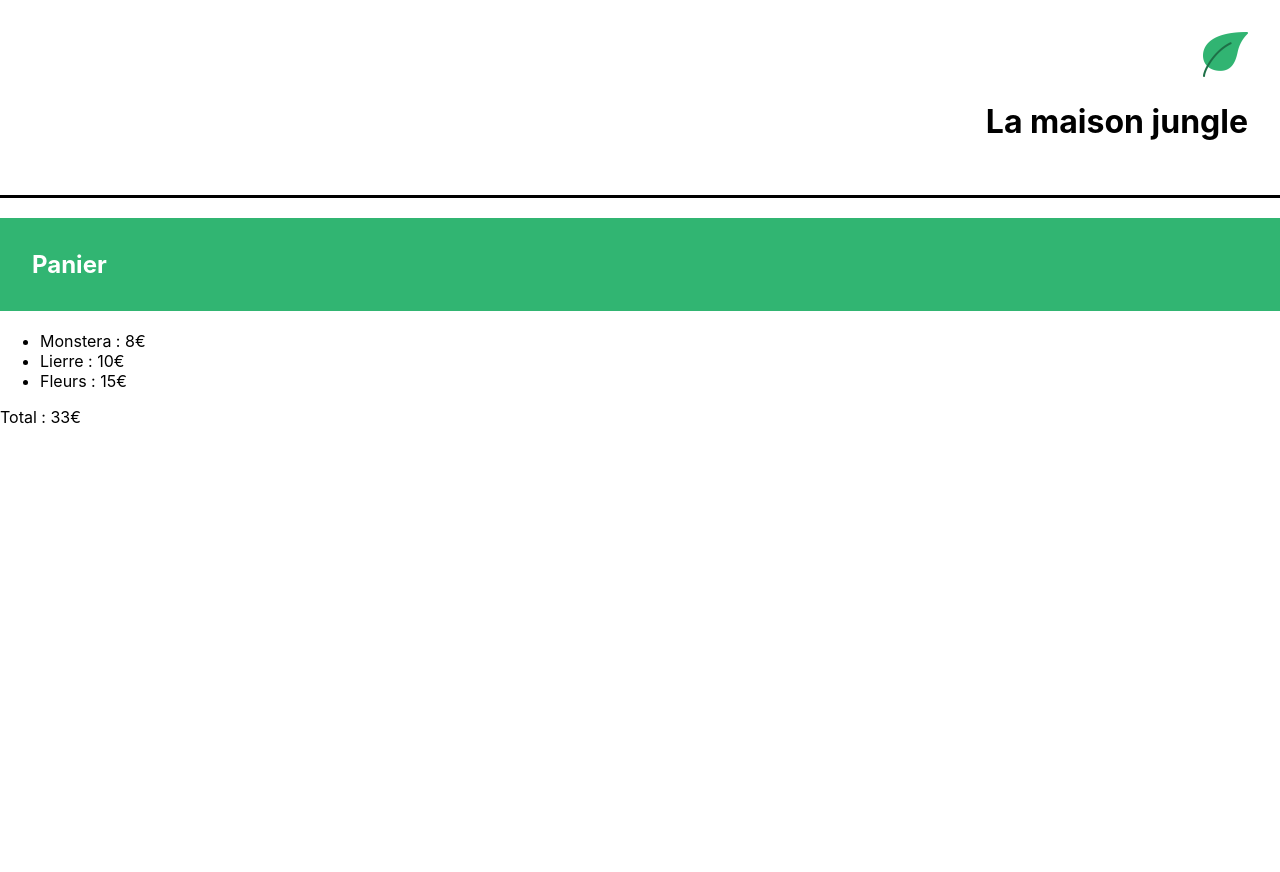
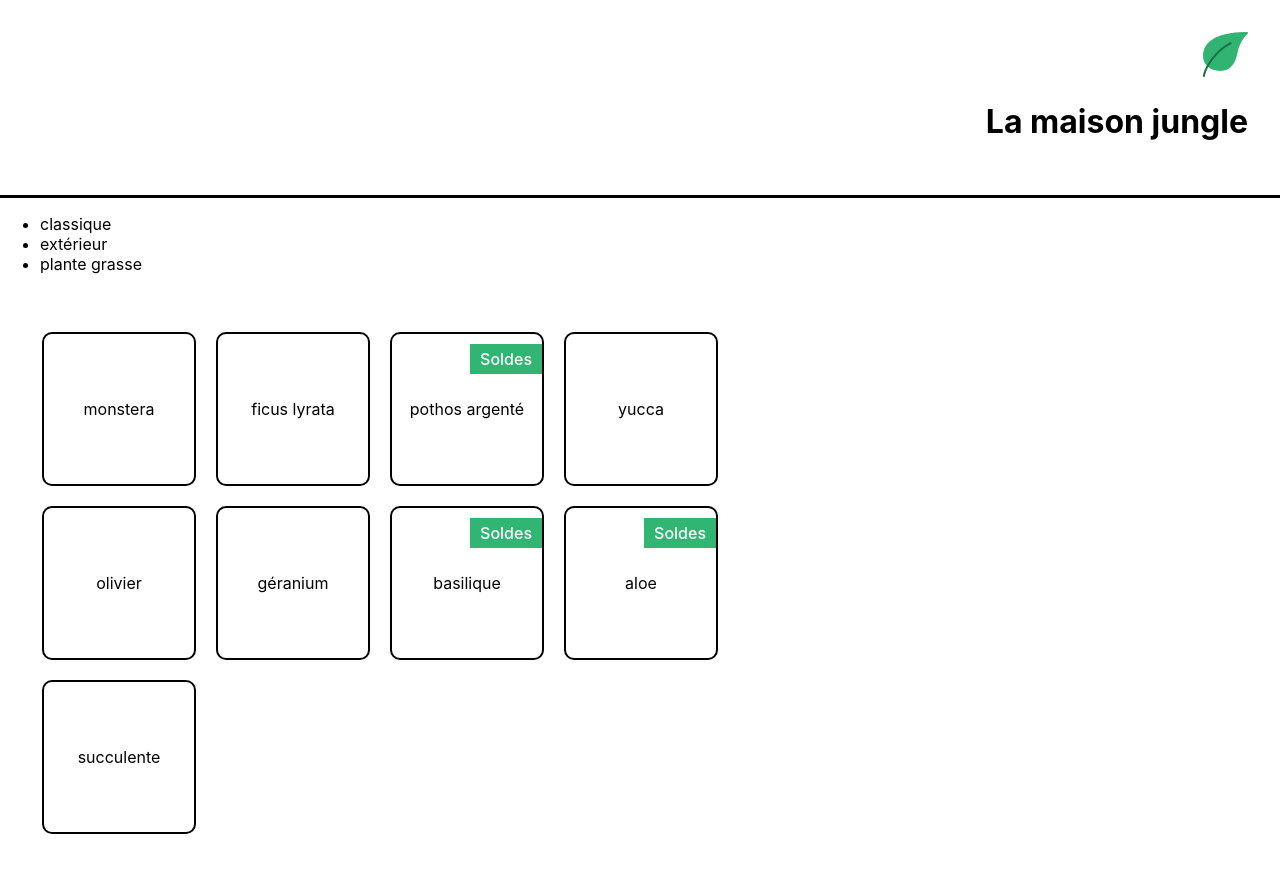
Before and after one commit to anaislcno/TP-Maison-Jungle, a React (Create React App) app: page / in a window 1280 px wide. Shown: the top 872 px of the page. Before the commit the page ends 800 px from the top, so only its background shows below. Built offline with nearby package versions, Linux system fonts and the light colour scheme.

Commit message:
add shopping list component

```diff
--- a/src/components/App.js
+++ b/src/components/App.js
@@ -1,12 +1,13 @@
 import Banner from "./Banner";
-import Cart from "./Cart";
+// import Cart from "./Cart";
 import ShoppingList from "./ShoppingList";
 
 function App() {
   return (
     <div>
       <Banner />
-      <Cart />
+      {/* <Cart /> */}
+      <ShoppingList />
     </div>
   );
 }
--- a/src/components/ShoppingList.js
+++ b/src/components/ShoppingList.js
@@ -1,4 +1,5 @@
 import { plantList } from "../datas/plantList";
+import "../styles/ShoppingList.css";
 
 function ShoppingList() {
   const categories = plantList.reduce(
@@ -14,9 +15,12 @@
           <li key={cat}>{cat}</li>
         ))}
       </ul>
-      <ul>
+      <ul className="lmj-plant-list">
         {plantList.map((plant) => (
-          <li key={plant.id}>{plant.name}</li>
+          <li key={plant.id} className="lmj-plant-item">
+            {plant.name}
+            {plant.isSpecialOffer && <div className="lmj-sales">Soldes</div>}
+          </li>
         ))}
       </ul>
     </div>
--- a/src/datas/plantList.js
+++ b/src/datas/plantList.js
@@ -13,6 +13,7 @@
     name: "pothos argenté",
     category: "classique",
     id: "3sd",
+    isSpecialOffer: true,
   },
   {
     name: "yucca",
@@ -33,11 +34,13 @@
     name: "basilique",
     category: "extérieur",
     id: "7ie",
+    isSpecialOffer: true,
   },
   {
     name: "aloe",
     category: "plante grasse",
     id: "8fp",
+    isSpecialOffer: true,
   },
   {
     name: "succulente",
--- a/src/index.css
+++ /dev/null
@@ -1,13 +0,0 @@
-body {
-  margin: 0;
-  font-family: -apple-system, BlinkMacSystemFont, 'Segoe UI', 'Roboto', 'Oxygen',
-    'Ubuntu', 'Cantarell', 'Fira Sans', 'Droid Sans', 'Helvetica Neue',
-    sans-serif;
-  -webkit-font-smoothing: antialiased;
-  -moz-osx-font-smoothing: grayscale;
-}
-
-code {
-  font-family: source-code-pro, Menlo, Monaco, Consolas, 'Courier New',
-    monospace;
-}
--- a/src/index.js
+++ b/src/index.js
@@ -1,6 +1,6 @@
 import React from "react";
 import ReactDOM from "react-dom";
-import "./index.css";
+import "./styles/index.css";
 import App from "./components/App";
 
 ReactDOM.render(
--- /dev/null
+++ b/src/styles/ShoppingList.css
@@ -0,0 +1,30 @@
+.lmj-plant-list {
+	list-style-type: none;
+	padding: 32px;
+	display: flex;
+	flex-wrap: wrap;
+	max-width: 800px;
+}
+
+.lmj-plant-item {
+	border: solid 2px black;
+	border-radius: 10px;
+	height: 150px;
+	width: 150px;
+	margin: 10px;
+	display: flex;
+	align-items: center;
+	justify-content: center;
+	flex-direction: column;
+	position: relative;
+}
+
+.lmj-sales {
+	position: absolute;
+	right: 0px;
+	top: 10px;
+	font-weight: 500;
+	color: white;
+	padding: 5px 10px;
+	background-color: #31b572;
+}
```
